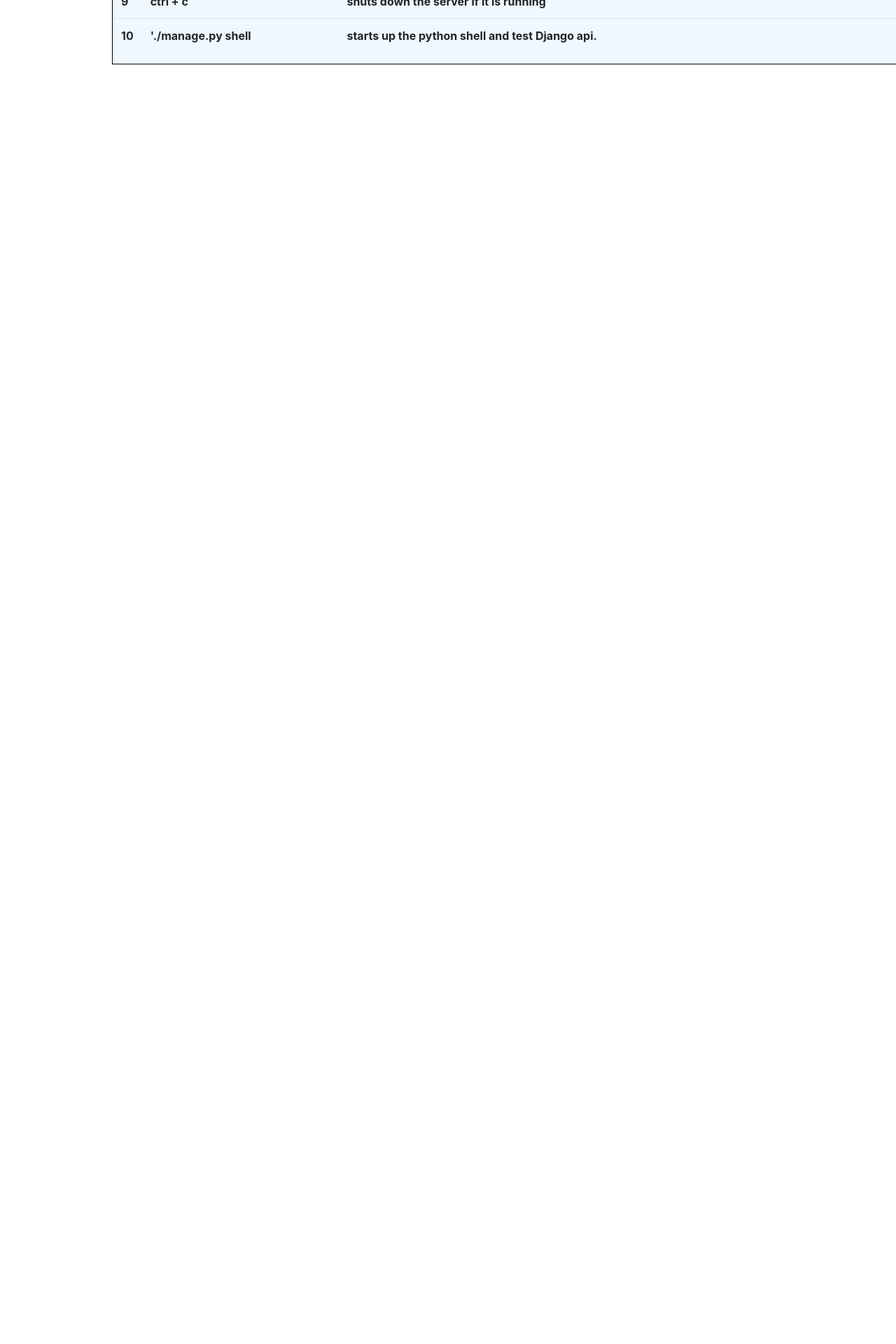
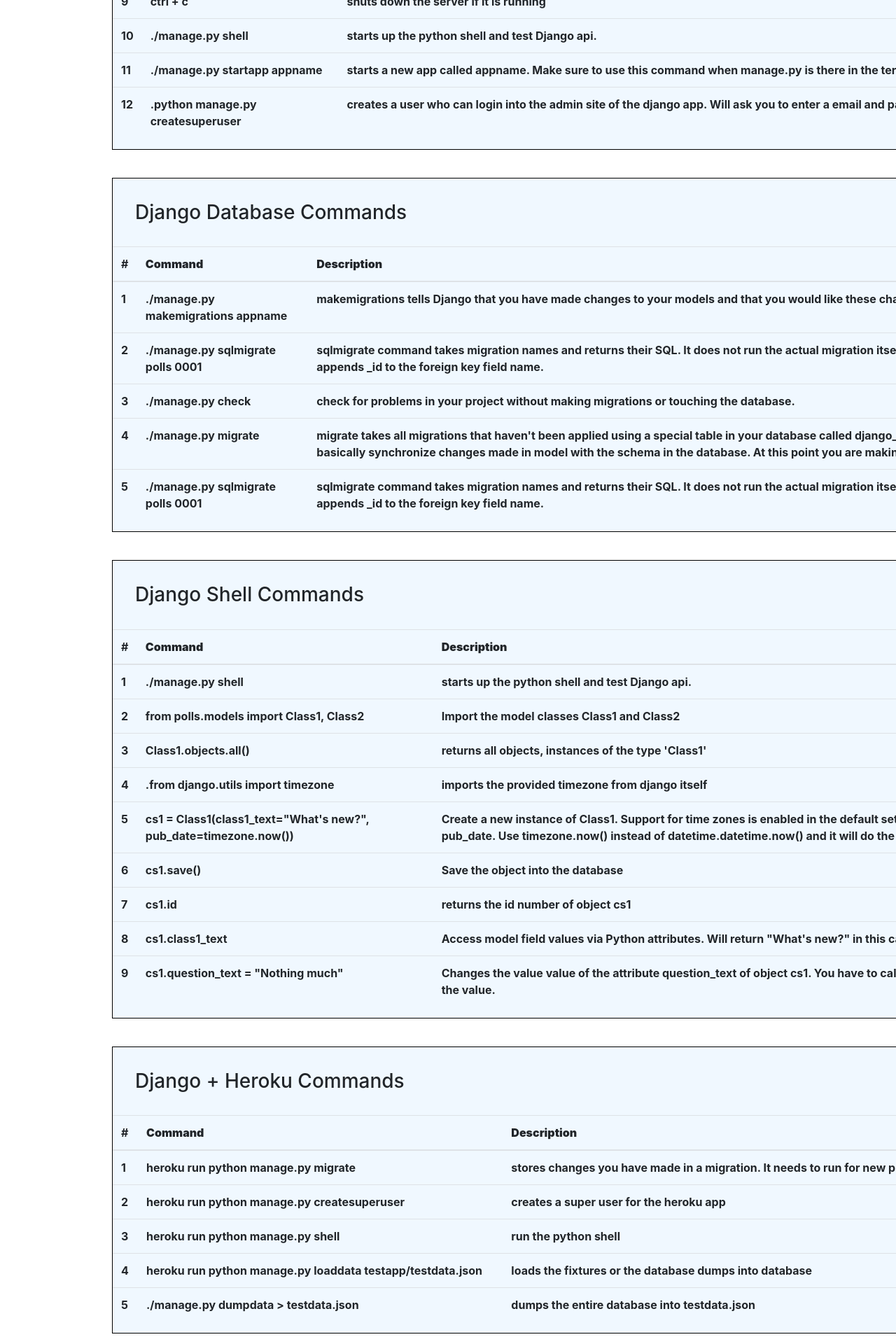
Before and after one commit to IllSmithDa/ironcodeman, a React (Create React App) app in the folder ironcodeman-view/: page /django in a window 1280 px wide. Shown: the part 860-2780 px from the top of the page at 70% size. Before the commit the page ends 992 px from the top, so only its background shows below. Built offline with nearby package versions, Linux system fonts and the light colour scheme.

Commit message:
added more Django Commands

```diff
--- a/ironcodeman-view/src/Components/Django.js
+++ b/ironcodeman-view/src/Components/Django.js
@@ -8,6 +8,9 @@ export default class Django extends Component {
     super();
     this.state = {
       djangoIntro: [],
+      djangoDatabase: [],
+      djangoShell: [],
+      djangoHeroku: [],
     }
   }
   componentDidMount() {
@@ -15,6 +18,12 @@ export default class Django extends Component {
     for (let i = 0; i < DjangoData.length; i += 1) {
       if (DjangoData[i].type === "Django Intro") {
         djangoArr.push(DjangoData[i]);
+      } else if (DjangoData[i].type === "Django Database") {
+        this.state.djangoDatabase.push(DjangoData[i]);
+      } else if (DjangoData[i].type === "Django Shell") {
+        this.state.djangoShell.push(DjangoData[i]);
+      } else if (DjangoData[i].type === "Django Heroku") {
+        this.state.djangoHeroku.push(DjangoData[i]);
       }
     }
 
@@ -24,6 +33,9 @@ export default class Django extends Component {
   }
   render() {
     const djangoArr = this.state.djangoIntro;
+    const dataArr = this.state.djangoDatabase;
+    const shellArr = this.state.djangoShell;
+    const herokuArr = this.state.djangoHeroku;
     return(
       <div>
         <div className="Github-title-container">
@@ -58,6 +70,81 @@ export default class Django extends Component {
               </tbody>
             </Table>
           </div>
+          <div className="Github-table-container">
+            <div className="Github-table-header">
+              <h3>Django Database Commands</h3>
+            </div>
+            <Table>
+              <thead>
+                <tr>
+                  <th>#</th>
+                  <th><b>Command</b></th>
+                  <th><b>Description</b></th>
+                </tr>
+              </thead>
+              <tbody>
+                {dataArr.map((post, index) =>
+                  (
+                    <tr key={post.description}>
+                      <th scope="row">{index + 1}</th>
+                      <th>{post.command}</th>
+                      <th>{post.description}</th>
+                    </tr>
+                  )
+                )}
+              </tbody>
+            </Table>
+          </div>
+          <div className="Github-table-container">
+            <div className="Github-table-header">
+              <h3>Django Shell Commands</h3>
+            </div>
+            <Table>
+              <thead>
+                <tr>
+                  <th>#</th>
+                  <th><b>Command</b></th>
+                  <th><b>Description</b></th>
+                </tr>
+              </thead>
+              <tbody>
+                {shellArr.map((post, index) =>
+                  (
+                    <tr key={post.description}>
+                      <th scope="row">{index + 1}</th>
+                      <th>{post.command}</th>
+                      <th>{post.description}</th>
+                    </tr>
+                  )
+                )}
+              </tbody>
+            </Table>
+          </div>
+          <div className="Github-table-container">
+            <div className="Github-table-header">
+              <h3>Django + Heroku Commands</h3>
+            </div>
+            <Table>
+              <thead>
+                <tr>
+                  <th>#</th>
+                  <th><b>Command</b></th>
+                  <th><b>Description</b></th>
+                </tr>
+              </thead>
+              <tbody>
+                {herokuArr.map((post, index) =>
+                  (
+                    <tr key={post.description}>
+                      <th scope="row">{index + 1}</th>
+                      <th>{post.command}</th>
+                      <th>{post.description}</th>
+                    </tr>
+                  )
+                )}
+              </tbody>
+            </Table>
+          </div>
       </div>
     );
   }
--- a/ironcodeman-view/src/Data/DjangoData.js
+++ b/ironcodeman-view/src/Data/DjangoData.js
@@ -50,8 +50,126 @@ const DjangoData = [
   },
   {
     type: "Django Intro",
-    command: "'./manage.py shell",
+    command: "./manage.py shell",
     description: "starts up the python shell and test Django api."
+  },
+  {
+    type: "Django Intro",
+    command: "./manage.py startapp appname",
+    description: "starts a new app called appname. Make sure to use this command when manage.py is there in the terminal location"
+  },
+  {
+    type: "Django Intro",
+    command: ".python manage.py createsuperuser",
+    description: `creates a user who can login into the admin site of the django app. Will ask
+    you to enter a email and password.`
+  },
+  {
+    type: "Django Database",
+    command: "./manage.py makemigrations appname",
+    description: `makemigrations tells Django that you have made changes to your models
+    and that you would like these changes stored as migrations`
+  },
+  {
+    type: "Django Database",
+    command: "./manage.py sqlmigrate polls 0001",
+    description: `sqlmigrate command takes migration names and returns their SQL.
+    It does not run the actual migration itself. Note that primary keys are added
+    automatically and appends _id to the foreign key field name.`
+  },
+  {
+    type: "Django Database",
+    command: "./manage.py check",
+    description: "check for problems in your project without making migrations or touching the database."
+  },
+  {
+    type: "Django Database",
+    command: "./manage.py migrate",
+    description: `migrate takes all migrations that haven't been applied using a special table
+    in your database called django_migrations and runs them against your database. It basically
+    synchronize changes made in model with the schema in the database. At this point you are making
+    a commit to the migrations made`
+  },
+  {
+    type: "Django Database",
+    command: "./manage.py sqlmigrate polls 0001",
+    description: `sqlmigrate command takes migration names and returns their SQL.
+    It does not run the actual migration itself. Note that primary keys are added
+    automatically and appends _id to the foreign key field name.`
+  },
+  {
+    type: "Django Shell",
+    command: "./manage.py shell",
+    description: "starts up the python shell and test Django api."
+  },
+  {
+    type: "Django Shell",
+    command: "from polls.models import Class1, Class2",
+    description: `Import the model classes Class1 and Class2`
+  },
+  {
+    type: "Django Shell",
+    command: "Class1.objects.all()",
+    description: `returns all objects, instances of the type 'Class1'`
+  },
+  {
+    type: "Django Shell",
+    command: ".from django.utils import timezone",
+    description: "imports the provided timezone from django itself"
+  },
+  {
+    type: "Django Shell",
+    command: `cs1 = Class1(class1_text="What's new?", pub_date=timezone.now())`,
+    description: `Create a new instance of Class1. Support for time zones is enabled in
+    the default settings file, so Django expects a datetime with tzinfo for pub_date.
+    Use timezone.now() instead of datetime.datetime.now() and it will do the right thing.`
+  },
+  {
+    type: "Django Shell",
+    command: "cs1.save()",
+    description: `Save the object into the database`
+  },
+  {
+    type: "Django Shell",
+    command: "cs1.id",
+    description: "returns the id number of object cs1"
+  },
+  {
+    type: "Django Shell",
+    command: `cs1.class1_text`,
+    description: `Access model field values via Python attributes. Will return "What's new?" in this case`
+  },
+  {
+    type: "Django Shell",
+    command: `cs1.question_text = "Nothing much"`,
+    description: `Changes the value value of the attribute question_text of object cs1. You have to call
+    cs1.save() after to actually save the changes you made to the value. `
+  },
+  {
+    type: "Django Heroku",
+    command: `heroku run python manage.py migrate`,
+    description: `stores changes you have made in a migration. It needs to run for new projects and
+    whenever the schema for database updates`
+  },
+  {
+    type: "Django Heroku",
+    command: "heroku run python manage.py createsuperuser",
+    description: `creates a super user for the heroku app`
+  },
+  {
+    type: "Django Heroku",
+    command: "heroku run python manage.py shell",
+    description: "run the python shell"
+  },
+  {
+    type: "Django Heroku",
+    command: `heroku run python manage.py loaddata testapp/testdata.json`,
+    description: `loads the fixtures or the database dumps into database`
+  },
+  {
+    type: "Django Heroku",
+    command: `./manage.py dumpdata > testdata.json`,
+    description: `dumps the entire database into testdata.json`
   },
 ];
 
```
